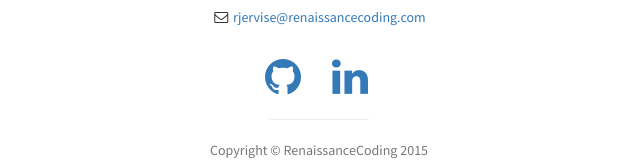
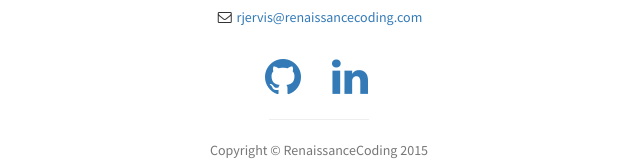
Before and after one commit to Rjervis3/Personal_Website, a website: page index.html in a window 1280 px wide. Shown: the part 3858-4025 px from the top of the page, 321-961 px from the left. Drawn offline with Linux system fonts and the light colour scheme.

Commit message:
deleted 'e' in email

```diff
--- a/index.html
+++ b/index.html
@@ -334,7 +334,7 @@
                     <p>Grinnell College <br> 1115 8th Avenue<br>Grinnell, IA 50112</p>
                     <ul class="list-unstyled">
 
-                        <li><i class="fa fa-envelope-o fa-fw"></i>  <a href="mailto:rjervis@renaissancecoding.com">rjervise@renaissancecoding.com</a>
+                        <li><i class="fa fa-envelope-o fa-fw"></i>  <a href="mailto:rjervis@renaissancecoding.com">rjervis@renaissancecoding.com</a>
                         </li>
                     </ul>
                     <br>
```
